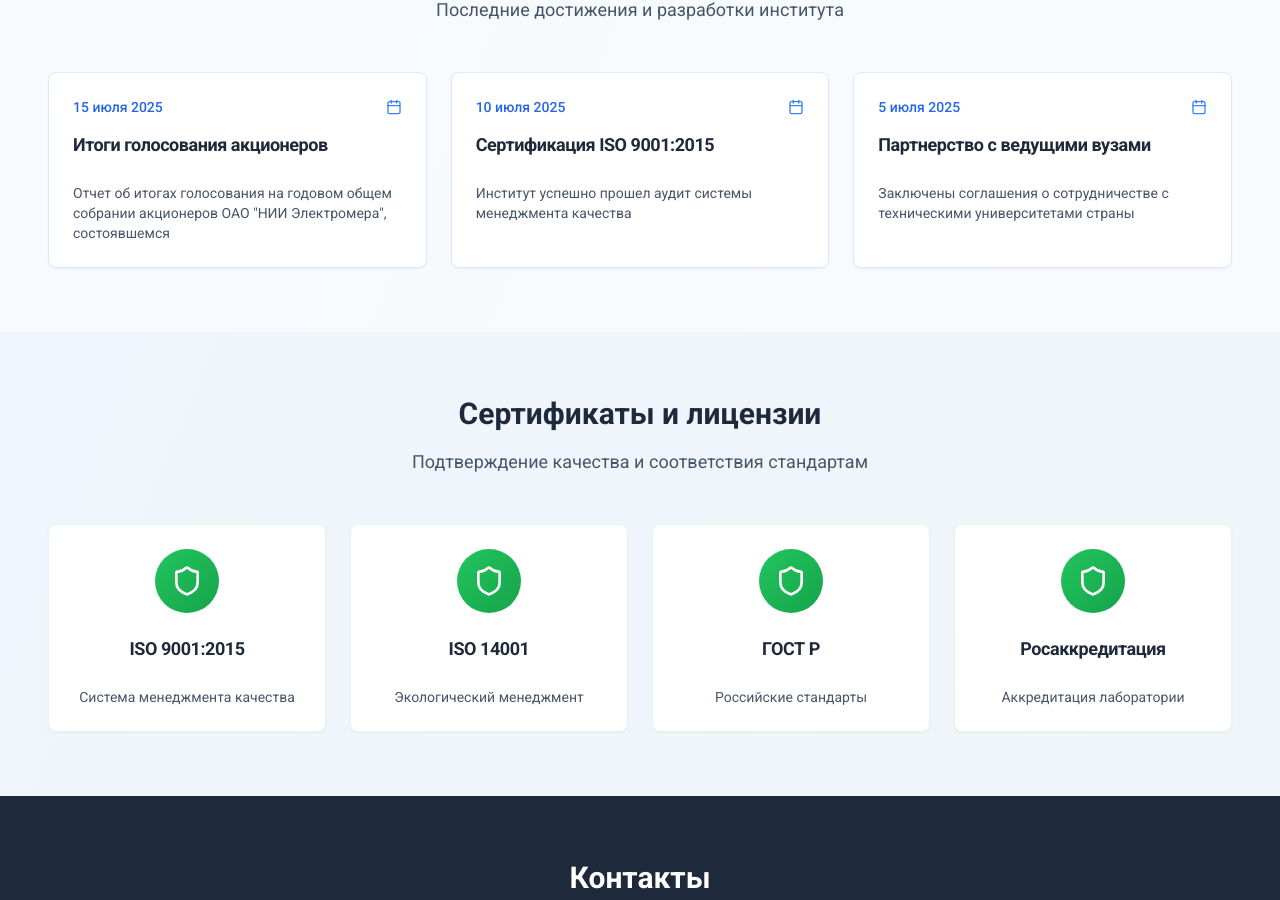
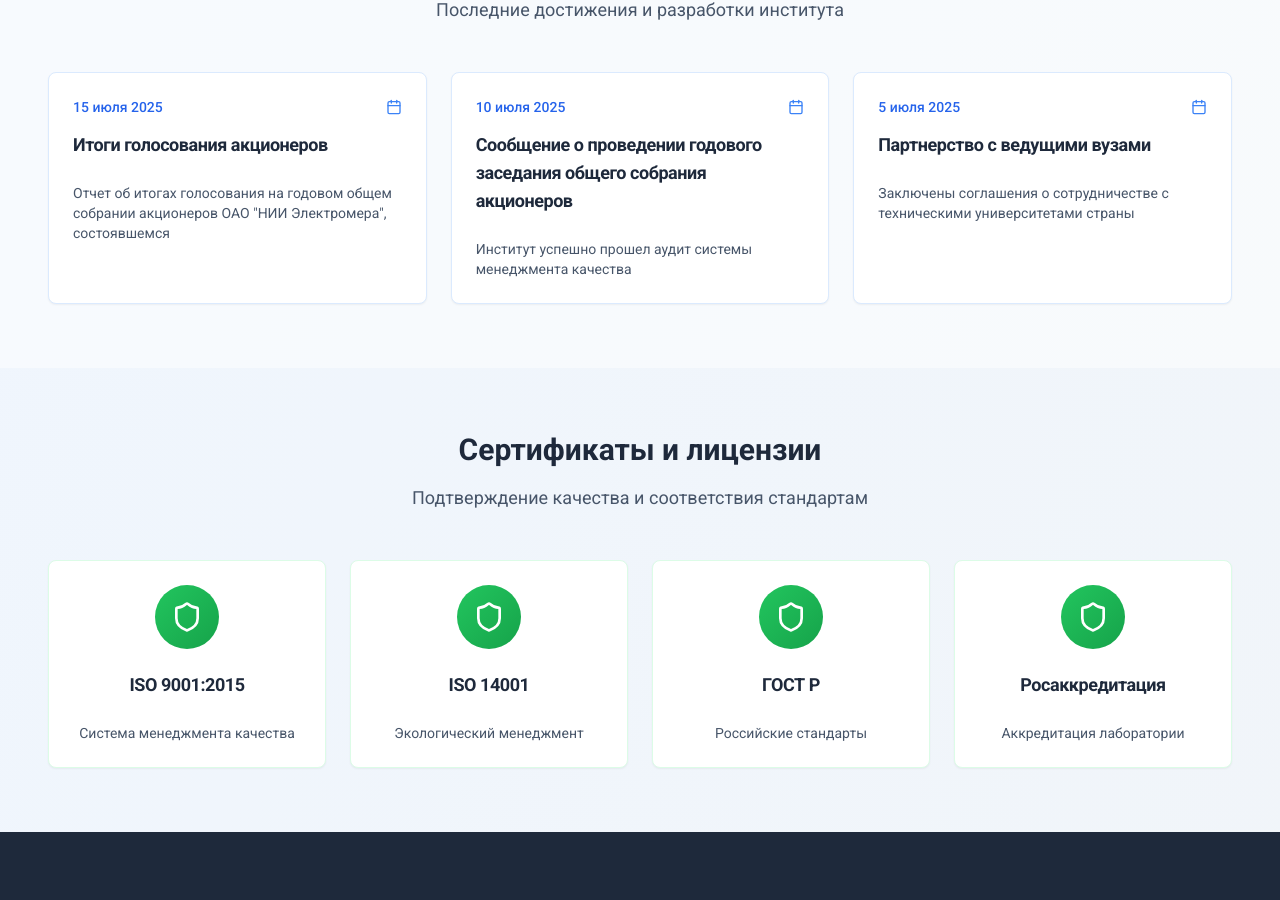
Before and after one commit to pr-poehali-dev/power-measurement-lab, a React (Vite) app: page / in a window 1280 px wide. Shown: the part 1859-2759 px from the top of the page. Built offline with nearby package versions, Linux system fonts and the light colour scheme.

Commit message:
Протокол годового собрания акционеров

```diff
--- a/src/pages/Index.tsx
+++ b/src/pages/Index.tsx
@@ -33,7 +33,7 @@ export default function Index() {
       description: "Отчет об итогах голосования на годовом общем собрании акционеров ОАО \"НИИ Электромера\", состоявшемся"
     },
     {
-      title: "Сертификация ISO 9001:2015",
+      title: "Сообщение о проведении годового заседания общего собрания акционеров",
       date: "10 июля 2025",
       description: "Институт успешно прошел аудит системы менеджмента качества"
     },
```
